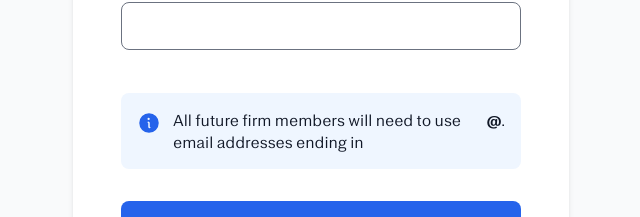
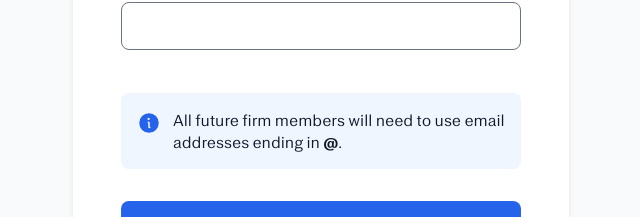
Before and after one commit to robkovacs/advisor-dash-reloaded, a Vue app: page /account/create/create-firm in a window 1280 px wide. Shown: the part 426-643 px from the top of the page, without its empty margins (319-959 px from the left). Built offline with nearby package versions, Linux system fonts and the light colour scheme.

Commit message:
add <p> to notice

```diff
--- a/src/pages/account/create/create-firm.vue
+++ b/src/pages/account/create/create-firm.vue
@@ -55,9 +55,12 @@ const onSubmit = handleSubmit((values) => {
           optional
         />
         <Notice class="notice--email-domain">
-          All future firm members will need to use email addresses ending in
-          <strong>@{{ createAccountFormData.emailWork?.split('@')[1] }}</strong
-          >.
+          <p>
+            All future firm members will need to use email addresses ending in
+            <strong
+              >@{{ createAccountFormData.emailWork?.split('@')[1] }}</strong
+            >.
+          </p>
         </Notice>
         <Button type="submit" variant="primary">Continue</Button>
       </Stack>
```
